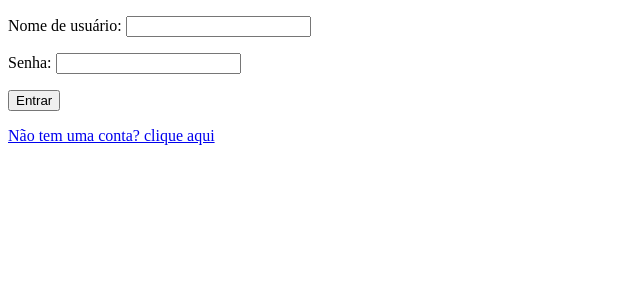
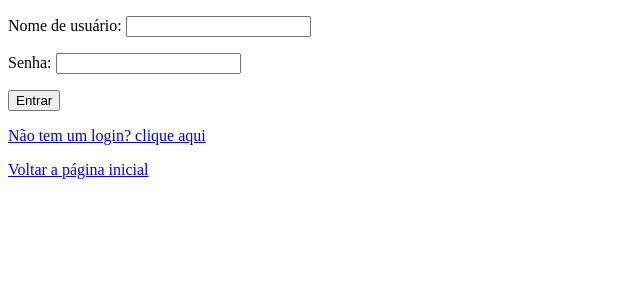
Before and after one commit to caikedomingues/rede-social-em-django--vers-o-publica, a Django app: page /loginusuario in a window 1280 px wide. Shown: the top 300 px of the page, without its empty margins (0-640 px from the left). Run offline with Django 5.2, Linux system fonts and the light colour scheme.

```diff
--- a/projetoredesocial/redesocial/templates/redesocial/index.html
+++ b/projetoredesocial/redesocial/templates/redesocial/index.html
@@ -27,11 +27,8 @@ as postagens de todos os usuários-->
 
         <p><a href="{%url 'meus_seguidores'%}">Visualize os seus seguidores</a></p>
 
-        <p><a href="{%url 'quem_sigo'%}">Visualize as páginas que você segue</p>
         <p><a href="{%url 'criarconta'%}">Ja possui um login, mas não
             tem uma conta? Clique aqui</a></p>
-
-        <p><a href="{%url 'posts'%}">Realize uma postagem</a></p>
 
         <!--Ira conter o link paea a view que encerra a sessão do usuário-->
         <p><a href="{%url 'logoutusuario'%}">Sair da rede social</a></p>
--- a/projetoredesocial/redesocial/templates/redesocial/loginusuario.html
+++ b/projetoredesocial/redesocial/templates/redesocial/loginusuario.html
@@ -1,5 +1,6 @@
 
 
+<!--Template do formulário de login-->
 <!DOCTYPE html>
 <html lang="pt-br">
 
@@ -30,6 +31,8 @@
 
         </form>
 
-        <p><a href="{%url 'criarusuario'%}">Não tem uma conta? clique aqui</a></p>
+        <p><a href="{%url 'criarusuario'%}">Não tem um login? clique aqui</a></p>
+
+        <p><a href="{%url 'index'%}">Voltar a página inicial</a></p>
     </body>
 </html>
```
Also changed, not shown: projetoredesocial/db.sqlite3, projetoredesocial/media/redesocial/ImagemPostagem/IMG-20220401-WA0022.jpg (deleted), projetoredesocial/media/redesocial/ImagemPostagem/IMG-20220406-WA0035.jpg (deleted), projetoredesocial/media/redesocial/ImagemPostagem/IMG-20220415-WA0005.jpg (deleted), projetoredesocial/media/redesocial/ImagemPostagem/IMG-20220719-WA0104.jpg (deleted), projetoredesocial/media/redesocial/fotos/IMG-20220415-WA0011.jpg (deleted), projetoredesocial/media/redesocial/fotos/foto katia.avif (added), projetoredesocial/media/redesocial/fotos/perfil_mario.jpeg (added).
